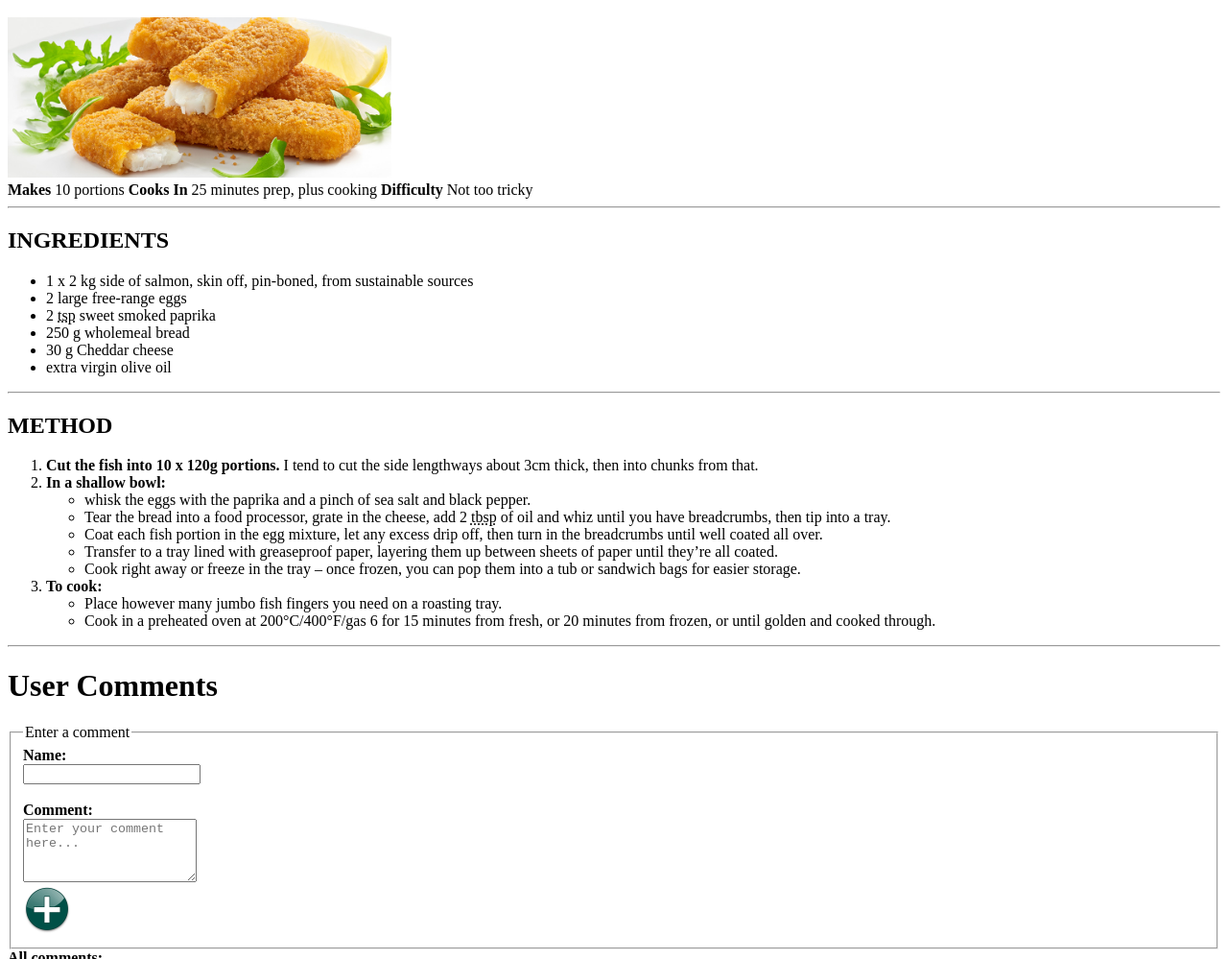
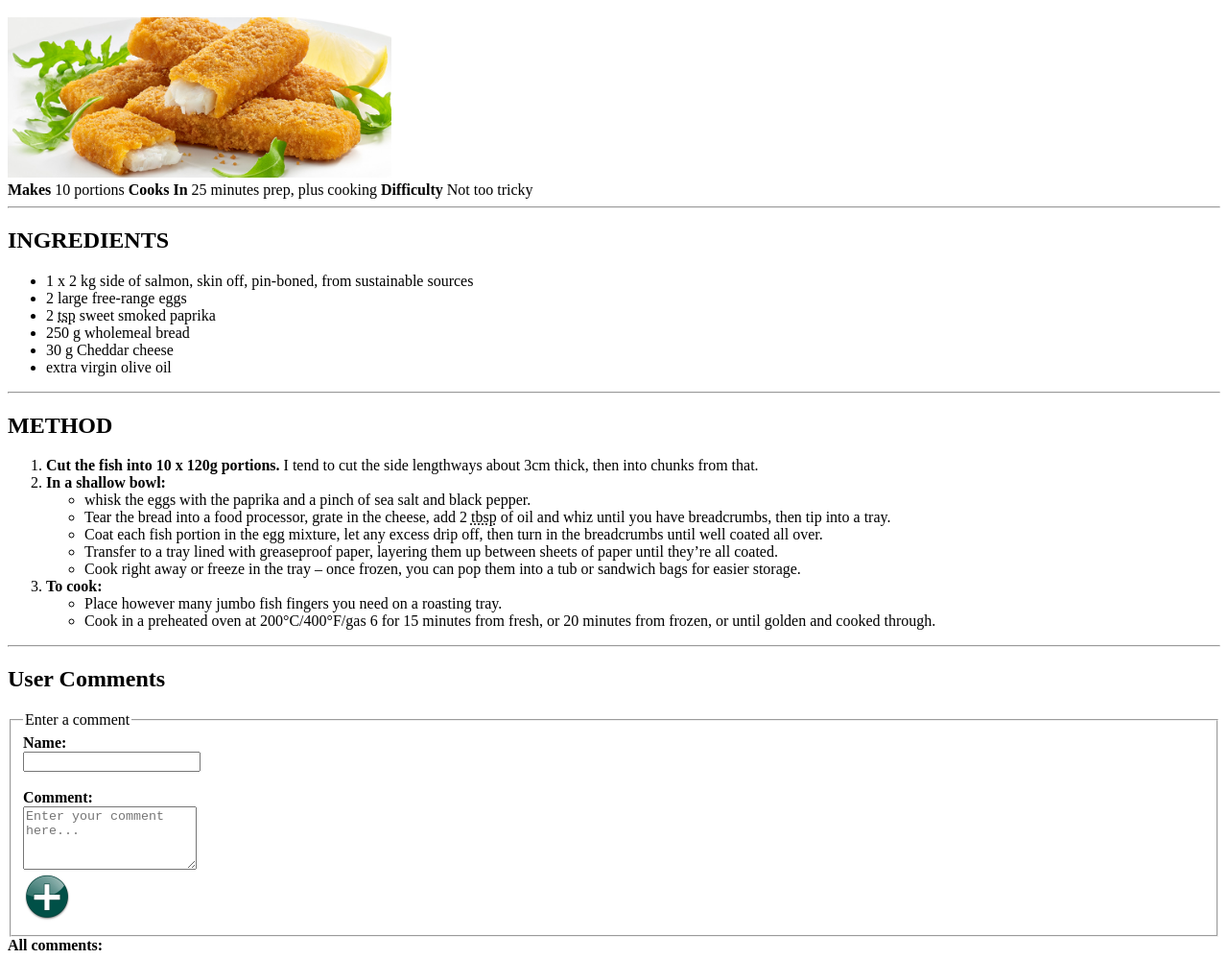
Before and after one commit to naifAlbalawi/naifAlbalawi.github.io, a plain HTML site: page index.html in a window 1280 px wide. Shown: the part 101-1100 px from the top of the page at 96% size. Drawn offline with Linux system fonts and the light colour scheme.

Commit message:
adjusting

```diff
--- a/index.html
+++ b/index.html
@@ -51,7 +51,7 @@
             <hr>
         </section>
         <form>
-            <h1>User Comments</h1>
+            <h2>User Comments</h2>
             <fieldset>
                 <legend>Enter a comment</legend>
                 <label><strong>Name:</strong></label><br>
```
